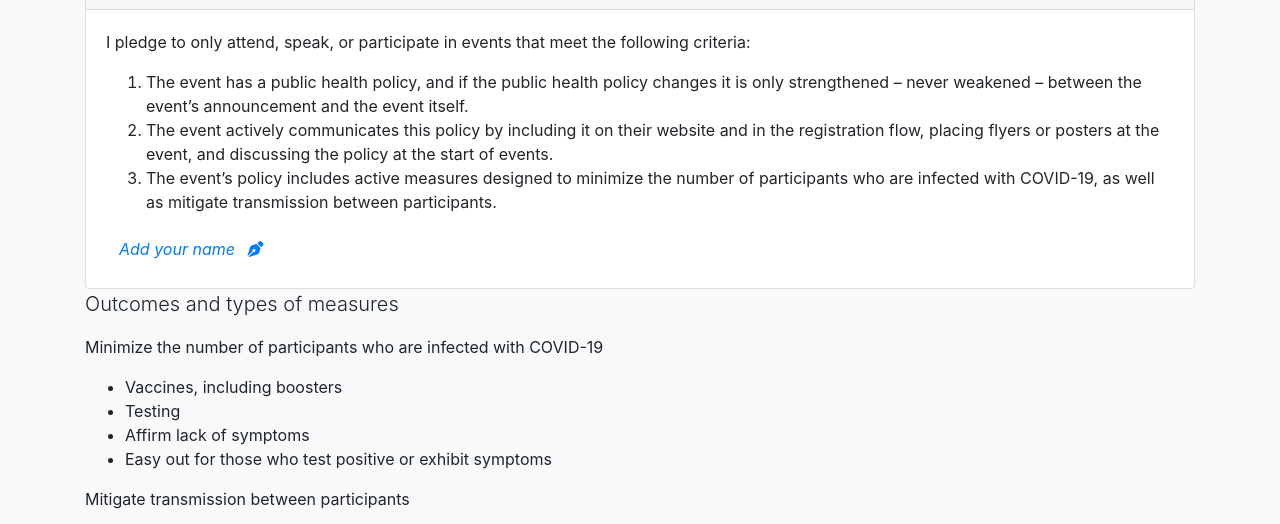
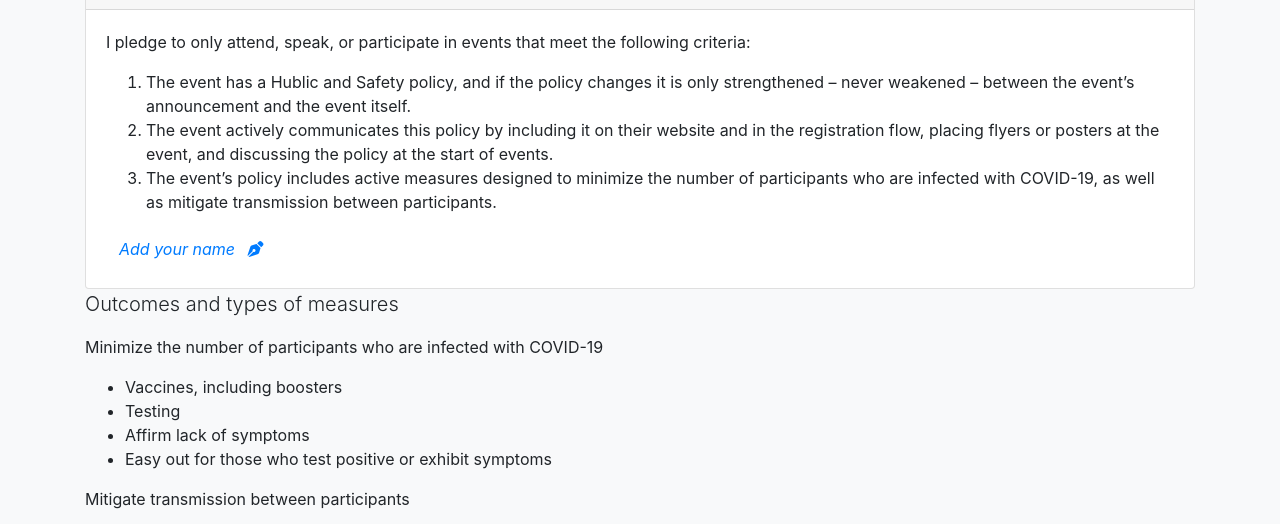
Before and after one commit to phpledge/publichealthpledge.com, a plain HTML site: page index.html in a window 1280 px wide. Shown: the part 219-743 px from the top of the page. Drawn offline with Linux system fonts and the light colour scheme.

Commit message:
start using Health and Safety language

```diff
--- a/index.html
+++ b/index.html
@@ -42,7 +42,7 @@
             <div class="card-body">
                 <p>I pledge to only attend, speak, or participate in events that meet the following criteria:</p>
                 <ol>
-                    <li>The event has a public health policy, and if the public health policy changes it is only strengthened – never weakened – between the event’s announcement and the event itself.</li>
+                    <li>The event has a Hublic and Safety policy, and if the policy changes it is only strengthened – never weakened – between the event’s announcement and the event itself.</li>
                     <li>The event actively communicates this policy by including it on their website and in the registration flow, placing flyers or posters at the event, and discussing the policy at the start of events.</li>
                     <li>The event’s policy includes active measures designed to minimize the number of participants who are infected with COVID-19, as well as mitigate transmission between participants.</li>
                 </ol>
```
